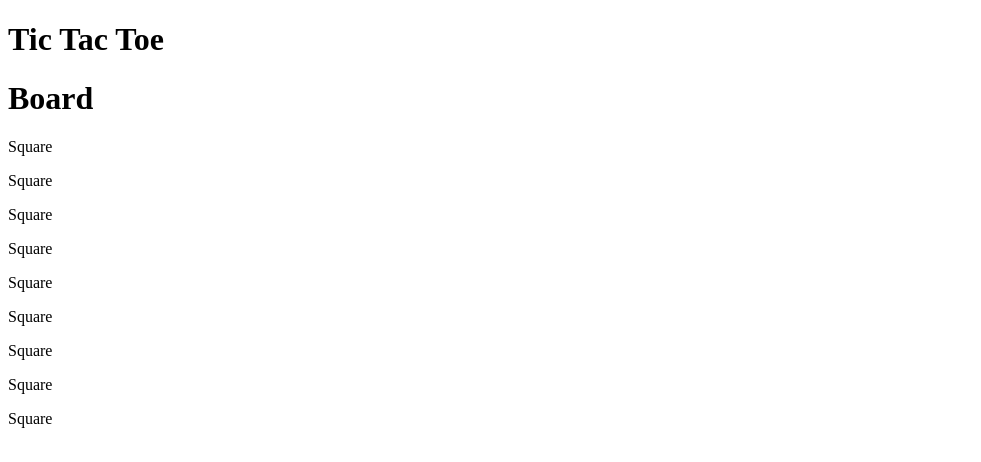
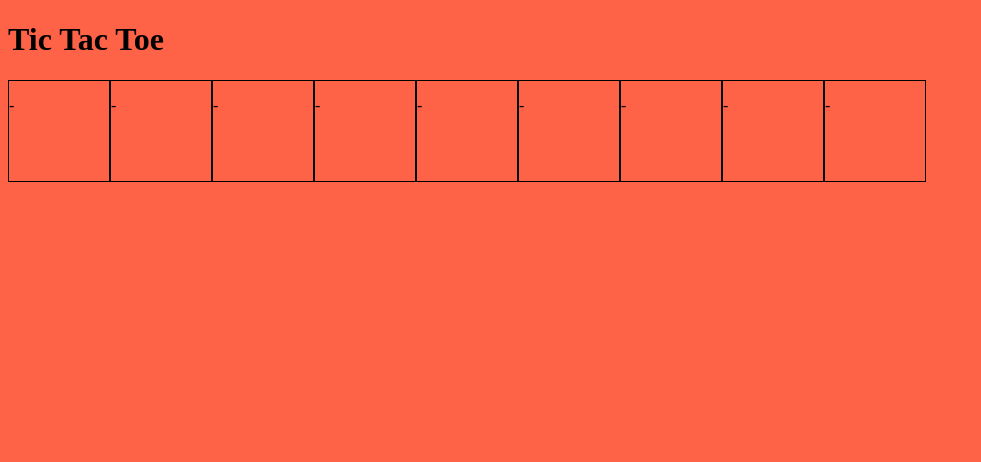
Before and after one commit to tony-luisi/tic-tac-toe, a React app: page / in a window 1280 px wide. Shown: the top 462 px of the page, without its empty margins (0-981 px from the left). Built offline with nearby package versions, Linux system fonts and the light colour scheme.

Commit message:
added initial styling

```diff
--- /dev/null
+++ b/public/css/main.css
@@ -0,0 +1,14 @@
+body {
+  background-color: tomato;
+}
+
+.board {
+  display: flex;
+}
+
+.square {
+  width: 100px;
+  height: 100px;
+  border-width: thin;
+  border-style: solid;
+}
--- a/public/index.html
+++ b/public/index.html
@@ -3,6 +3,7 @@
   <head>
     <meta charset="utf-8">
     <title>Test</title>
+    <link rel="stylesheet" href="/css/main.css" charset="utf-8">
   </head>
   <body>
     <div id="app">
--- a/src/js/components/App/Board.js
+++ b/src/js/components/App/Board.js
@@ -1,21 +1,39 @@
 import React, {Component} from 'react'
 import Square from './Square'
 
+const noOfSquares = 9
+
 export default class Board extends Component {
+  constructor(props) {
+    super(props)
+    this.state = {
+      squareArray: this.createArray(noOfSquares),
+      playerOnesTurn: true
+    }
+  }
+
+  createArray() {
+    var initialArray = []
+
+    for (let i = 0; i < noOfSquares; i++){
+      initialArray.push({
+        content: "-"
+      })
+    }
+
+    return initialArray
+  }
+
   createSquares() {
-    const noOfSquares = 9
-    var squareArray = []
-    for (let i = 0; i < noOfSquares; i++) {
-      squareArray.push(<Square key={i} />)
-    }
-    return squareArray
+    return this.state.squareArray.map((square, i) => {
+      return <Square key={i} content={square.content}/>
+    })
   }
 
   render() {
     return (
       <div className='board'>
-        <h1>Board</h1>
-          {this.createSquares()}
+        {this.createSquares()}
       </div>
     )
   }
--- a/src/js/components/App/Square.js
+++ b/src/js/components/App/Square.js
@@ -4,7 +4,7 @@ export default class Square extends Component {
   render() {
     return (
       <div className='square'>
-        <p>Square</p>
+        <p>{this.props.content}</p>
       </div>
     )
   }
```
Also changed, not shown: package.json (+5 -2 lines), src/js/newmodule.js (deleted, +0 -7 lines), public/js/bundle.js.
